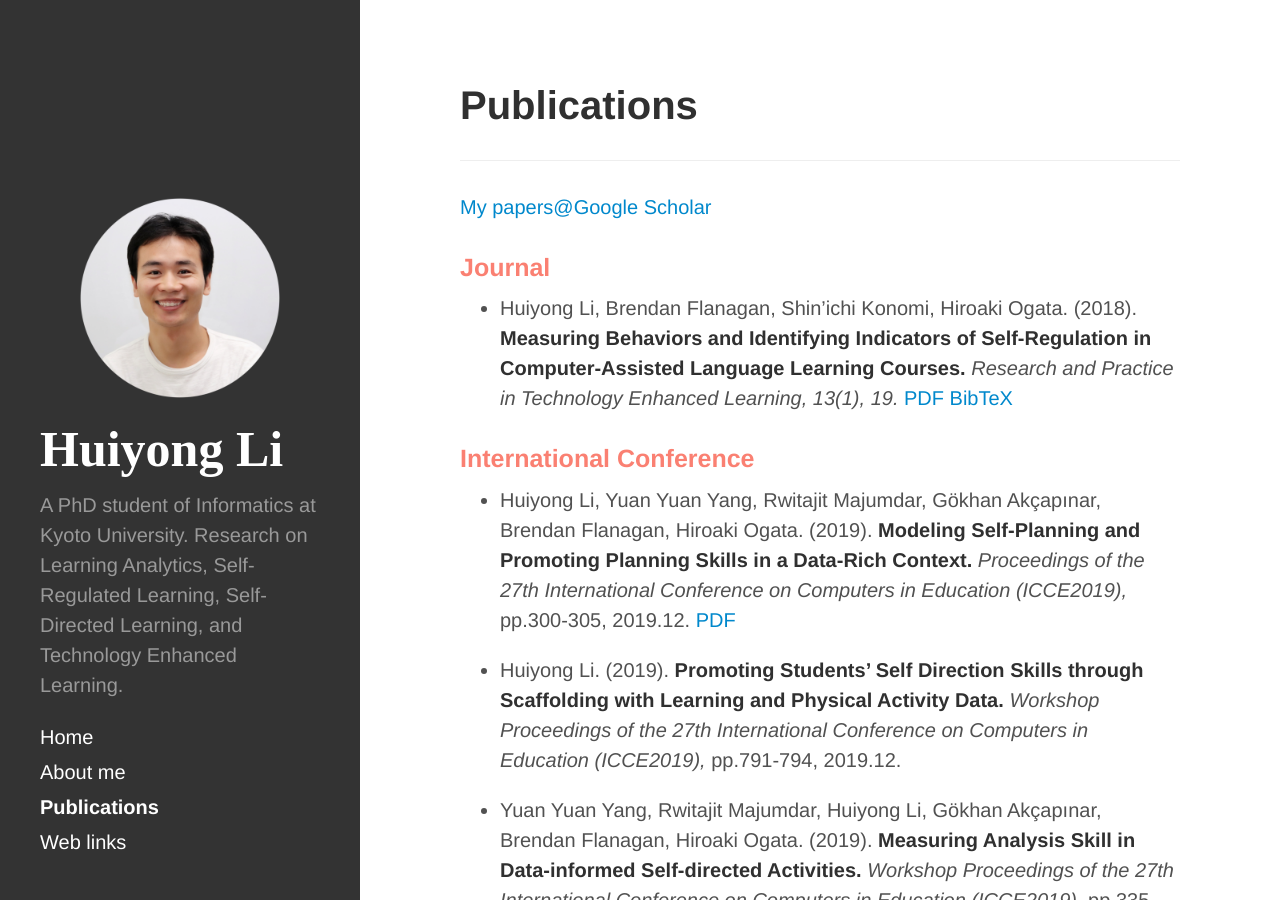
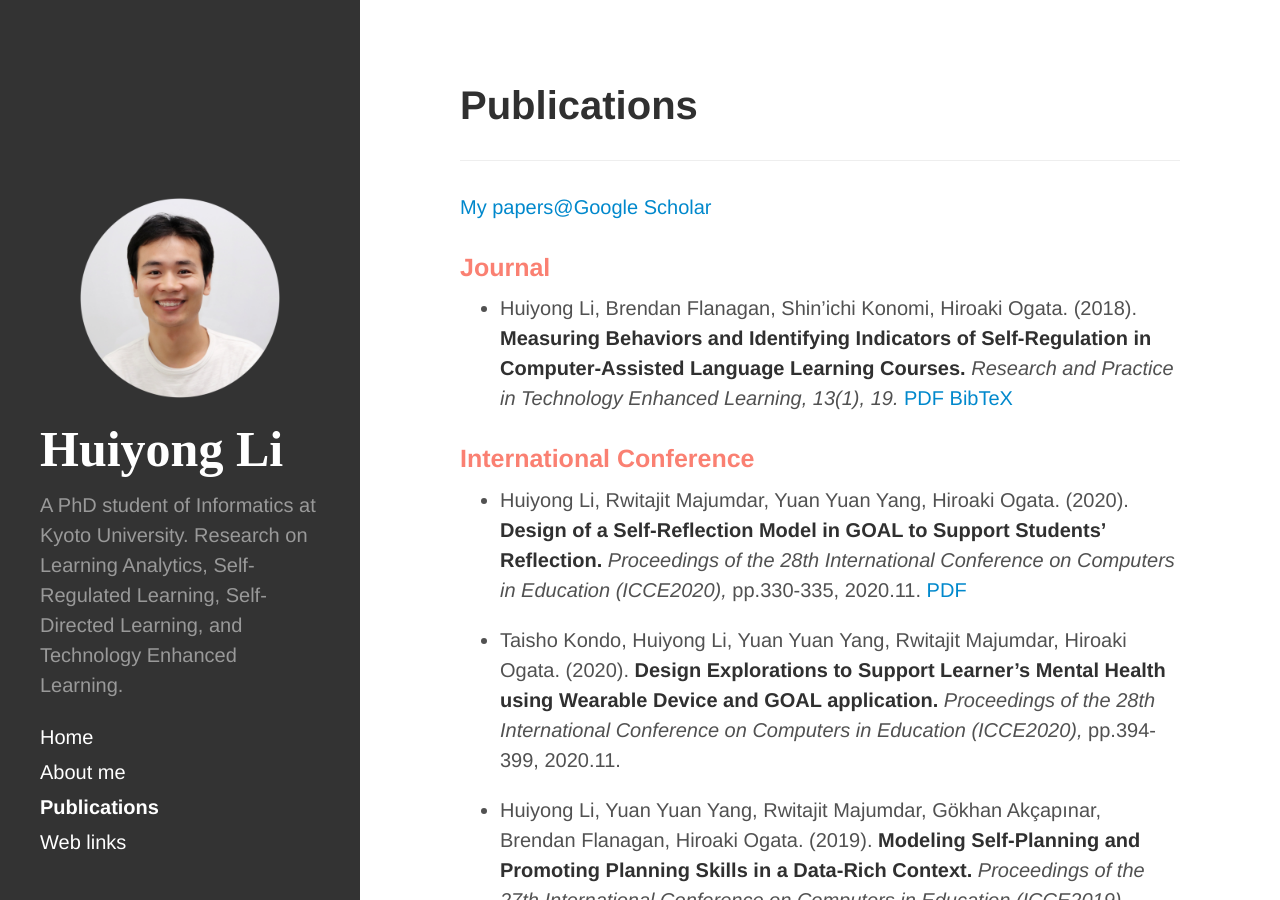
Before and after one commit to li-huiyong/li-huiyong.github.io, a Jekyll site: the page built from publications.md, in a window 1280 px wide and 900 px high. Built offline with Jekyll 4.4.1, drawn with Linux system fonts in a browser that asks for light colours; nearby versions of some CDN libraries; some web fonts are replaced.

Commit message:
add ICCE 2020 papers

```diff
--- a/publications.md
+++ b/publications.md
@@ -12,6 +12,10 @@ ___
 * Huiyong Li, Brendan Flanagan, Shin’ichi Konomi, Hiroaki Ogata. (2018). **Measuring Behaviors and Identifying Indicators of Self-Regulation in Computer-Assisted Language Learning Courses.** _Research and Practice in Technology Enhanced Learning, 13(1), 19._ [PDF](https://rdcu.be/bcFJv){:target="_blank"} [BibTeX](https://li-huiyong.github.io/resources/li2018measuring.bib){:target="_blank"}
 
 ### <span style="color: Salmon; ">International Conference</span>
+
+* Huiyong Li, Rwitajit Majumdar, Yuan Yuan Yang, Hiroaki Ogata. (2020). **Design of a Self-Reflection Model in GOAL to Support Students' Reflection.** _Proceedings of the 28th International Conference on Computers in Education (ICCE2020),_ pp.330-335, 2020.11. [PDF](https://www.researchgate.net/publication/347114782_Design_of_a_Self-Reflection_Model_in_GOAL_to_Support_Students'_Reflection){:target="_blank"}
+
+* Taisho Kondo, Huiyong Li, Yuan Yuan Yang, Rwitajit Majumdar, Hiroaki Ogata. (2020). **Design Explorations to Support Learner’s Mental Health using Wearable Device and GOAL application.** _Proceedings of the 28th International Conference on Computers in Education (ICCE2020),_ pp.394-399, 2020.11.
 
 * Huiyong Li, Yuan Yuan Yang, Rwitajit Majumdar, Gökhan Akçapınar, Brendan Flanagan, Hiroaki Ogata. (2019). **Modeling Self-Planning and Promoting Planning Skills in a Data-Rich Context.** _Proceedings of the 27th International Conference on Computers in Education (ICCE2019),_ pp.300-305, 2019.12. [PDF](https://www.researchgate.net/publication/337745707_Modeling_Self-Planning_and_Promoting_Planning_Skills_in_a_Data-Rich_Context){:target="_blank"}
 
```
